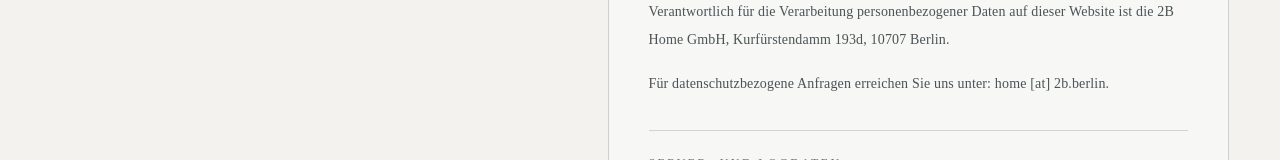
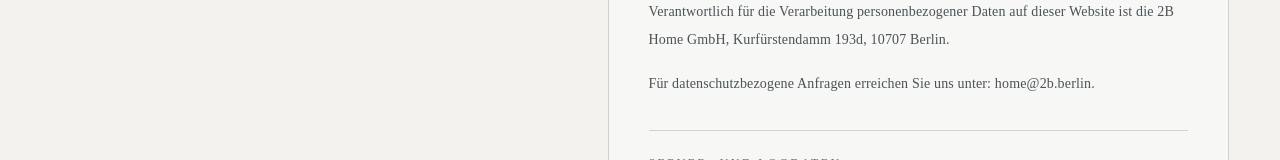
Before and after one commit to getyour-design/getyour-design, a Next.js app: page /datenschutz in a window 1280 px wide. Shown: the part 343-503 px from the top of the page. Built offline with nearby package versions, Linux system fonts and the light colour scheme.

Commit message:
Update legal contact details

```diff
--- a/app/[locale]/[...slug]/page.tsx
+++ b/app/[locale]/[...slug]/page.tsx
@@ -816,7 +816,7 @@
                 <h2 className="text-xs uppercase tracking-[0.2em] text-[#667174]">{section.title}</h2>
                 <div className="mt-4 grid gap-4">
                   {section.body.map((paragraph) => (
-                    <p key={paragraph}>{paragraph}</p>
+                    <p key={paragraph}>{renderMailto(paragraph)}</p>
                   ))}
                 </div>
               </section>
@@ -864,7 +864,7 @@
                 <h2 className="text-xs uppercase tracking-[0.2em] text-[#667174]">{section.title}</h2>
                 <div className="mt-4 grid gap-4">
                   {section.body.map((paragraph) => (
-                    <p key={paragraph}>{paragraph}</p>
+                    <p key={paragraph}>{renderMailto(paragraph)}</p>
                   ))}
                 </div>
               </section>
@@ -883,12 +883,29 @@
   "Germany",
   "Phone: 030 8871 4880",
   "Fax: 030 1388 1599",
-  "Email: home [at] 2b.berlin",
-  "Represented by: D. Tarlig",
+  "Email: home@2b.berlin",
+  "Represented by: Diana Tarlig-Julich",
   "Register court: Amtsgericht Berlin",
   "Commercial register: HRB 235346 B",
   "VAT ID: DE348785133",
 ];
+
+const contactEmail = "home@2b.berlin";
+const renderMailto = (paragraph: string) => {
+  if (!paragraph.includes(contactEmail)) {
+    return paragraph;
+  }
+
+  const [before, after] = paragraph.split(contactEmail);
+
+  return (
+    <>
+      {before}
+      <a href={`mailto:${contactEmail}`}>{contactEmail}</a>
+      {after}
+    </>
+  );
+};
 
 const englishLegalContent: Partial<Record<RouteKey, {
   title: string;
@@ -926,7 +943,7 @@
         title: "Controller",
         body: [
           "The controller responsible for this website is 2B Home GmbH, Kurfürstendamm 193d, 10707 Berlin, Germany.",
-          "For privacy-related enquiries, please contact: home [at] 2b.berlin.",
+          `For privacy-related enquiries, please contact: ${contactEmail}.`,
         ],
       },
       {
--- a/app/datenschutz/page.tsx
+++ b/app/datenschutz/page.tsx
@@ -8,12 +8,29 @@
   },
 };
 
+const contactEmail = "home@2b.berlin";
+const renderMailto = (paragraph: string) => {
+  if (!paragraph.includes(contactEmail)) {
+    return paragraph;
+  }
+
+  const [before, after] = paragraph.split(contactEmail);
+
+  return (
+    <>
+      {before}
+      <a href={`mailto:${contactEmail}`}>{contactEmail}</a>
+      {after}
+    </>
+  );
+};
+
 const privacySections = [
   {
     title: "Verantwortliche Stelle",
     body: [
       "Verantwortlich für die Verarbeitung personenbezogener Daten auf dieser Website ist die 2B Home GmbH, Kurfürstendamm 193d, 10707 Berlin.",
-      "Für datenschutzbezogene Anfragen erreichen Sie uns unter: home [at] 2b.berlin.",
+      `Für datenschutzbezogene Anfragen erreichen Sie uns unter: ${contactEmail}.`,
     ],
   },
   {
@@ -78,7 +95,7 @@
                 <h2 className="text-xs uppercase tracking-[0.2em] text-[#667174]">{section.title}</h2>
                 <div className="mt-4 grid gap-4">
                   {section.body.map((paragraph) => (
-                    <p key={paragraph}>{paragraph}</p>
+                    <p key={paragraph}>{renderMailto(paragraph)}</p>
                   ))}
                 </div>
               </section>
--- a/app/impressum/page.tsx
+++ b/app/impressum/page.tsx
@@ -13,8 +13,8 @@
   ["Anschrift", "Kurfürstendamm 193d, 10707 Berlin"],
   ["Telefon", "030 8871 4880"],
   ["Fax", "030 1388 1599"],
-  ["E-Mail", "home [at] 2b.berlin"],
-  ["Vertreten durch", "D. Tarlig"],
+  ["E-Mail", "home@2b.berlin"],
+  ["Vertreten durch", "Diana Tarlig-Julich"],
   ["Registergericht", "Amtsgericht Berlin"],
   ["Handelsregister", "HRB 235346 B"],
   ["USt-ID", "DE348785133"],
@@ -36,7 +36,9 @@
             {companyDetails.map(([label, value]) => (
               <div className="grid gap-2 py-5 md:grid-cols-[0.35fr_0.65fr]" key={label}>
                 <dt className="text-xs uppercase tracking-[0.2em] text-[#667174]">{label}</dt>
-                <dd className="leading-7 text-[#353b3e]">{value}</dd>
+                <dd className="leading-7 text-[#353b3e]">
+                  {label === "E-Mail" ? <a href={`mailto:${value}`}>{value}</a> : value}
+                </dd>
               </div>
             ))}
           </dl>
```
